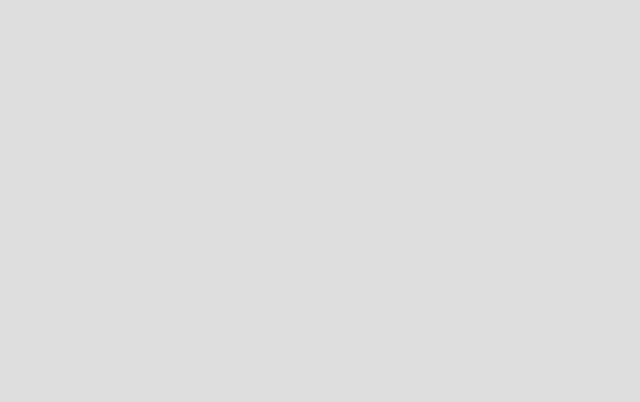
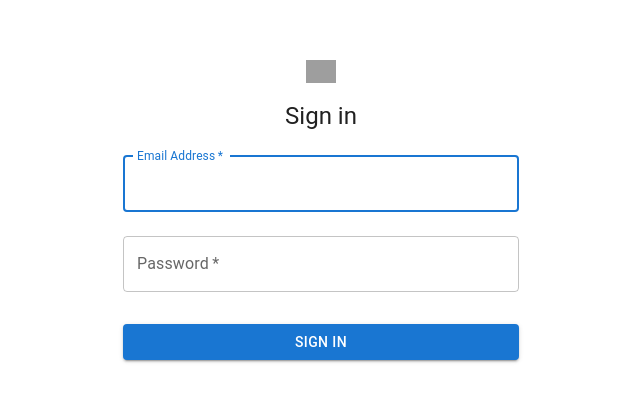
Before and after one commit to magnbni/Noflix, a React (Vite) app in the folder prosjekt2/: page /project2/login in a window 1280 px wide. Before the commit this address had no page. Shown: the part 222-624 px from the top of the page, without its empty margins (319-959 px from the left). Built offline with nearby package versions, Linux system fonts and the light colour scheme; grey boxes are pictures that could not be loaded.

Commit message:
Implements login page as a route. Fixes #50

```diff
--- a/prosjekt2/src/App.tsx
+++ b/prosjekt2/src/App.tsx
@@ -2,6 +2,7 @@ import { Routes, Route } from "react-router-dom";
 import Results from "./Routes/Results";
 import "./index.css";
 import Root from "./Routes/Root";
+import LoginPage from "./Components/LoginPage";
 
 /*
   Currently two paths are present: The results page, showing the results of a search,
@@ -13,6 +14,7 @@ function App() {
       <Routes>
         <Route path="/" element={<Root />} />
         <Route path="/search/:id" element={<Results />} />
+        <Route path="/login" element={<LoginPage />} />
       </Routes>
     </div>
   );
```
